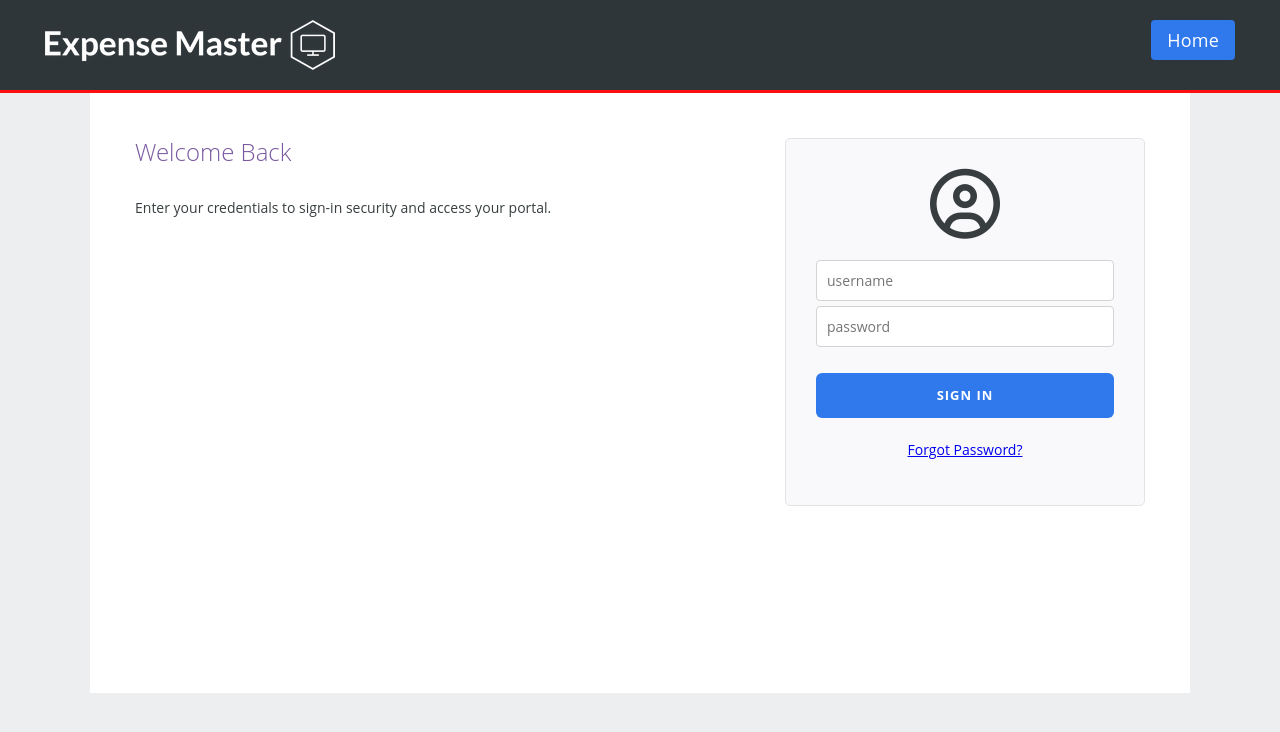
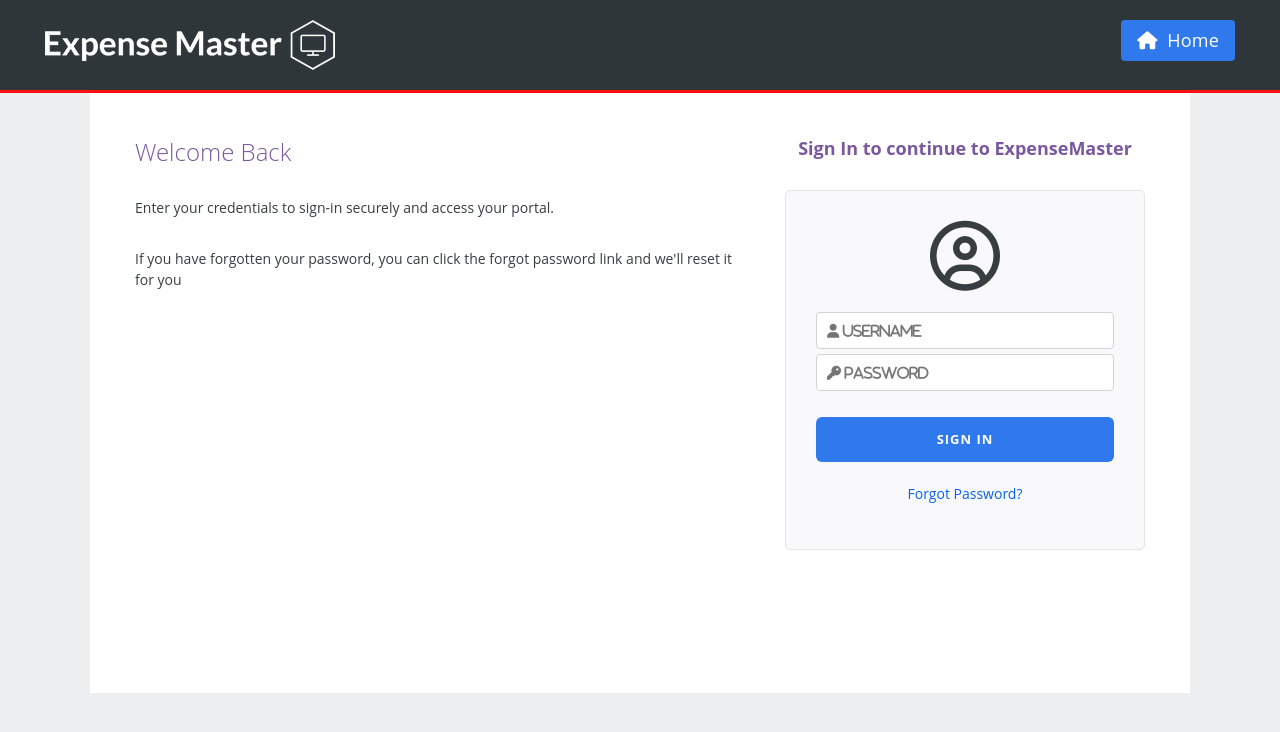
Before and after one commit to smweathe/CSE-CIT-480_Expense_Project, a PHP site: page /ExpenseMaster/login.php in a window 1280 px wide. Shown: the top 732 px of the page. Run offline with PHP 8.4, Linux system fonts and the light colour scheme; some libraries are stand-ins or nearby versions.

Commit message:
Update login.php

```diff
--- a/login.php
+++ b/login.php
@@ -7,6 +7,7 @@
 	}elseif (strpos($url,'error=username')!==false){
 		echo "Username already exists. Please choose another.";
 	}
+  //if a session is started prevent log in again
 ?>
 
 <!DOCTYPE html>
@@ -29,7 +30,7 @@
         <a class="header-logo" href="./index.php"></a>
         <div class="header-login">
 			 <!--Home Button # -->
-			<a class="btn btn-sm btn-alt" href="./index.php">Home</a>
+			<a class="btn btn-sm btn-alt" href="./index.php"><i class="fa fa-home" aria-hidden="true"></i>&nbsp; Home</a>
 			<!-- Logout Redirect to a page at #
 			<a class="btn btn-sm btn-alt" href="#">Log Out</a>-->
         </div>
@@ -37,21 +38,23 @@
       <div class="signup-content">
         <div class="benefits page-body">
           <h3>Welcome Back</h3>
-          <p>Enter your credentials to sign-in security and access your portal.</p>
+          <p>Enter your credentials to sign-in securely and access your portal.</p>
+          <p>If you have forgotten your password, you can click the forgot password link and we'll reset it for you</p>
         </div>
 
     <div class="signup page-sidebar">
+      <h5><center>Sign In to continue to ExpenseMaster</center></h5>
          <form action="includes/login.inc.php" class="gtm_login_form" id="login" method="post">
     				<div class="input-group">
-            <center><i class="fa fa-user-circle-o fa-5x" aria-hidden="true"></i></center>
-            <br>
-					  <input type="text" class="required" name="uid" placeholder="username" tabindex="4" style="margin-bottom: 5px"><sup class="required" title="Required"></sup>
-    				  <input type="password" class="required" name="pwd" placeholder="password" tabindex="5" style="margin-bottom: 5px"><sup class="required" title="Required"></sup>
+            		<center><i class="fa fa-user-circle-o fa-5x" aria-hidden="true"></i></center>
+            		<br>
+					   <input type="text" class="required" name="uid" placeholder="&#61447; username" tabindex="4" style="margin-bottom: 5px; font-family: 'FontAwesome';"><sup class="required" title="Required"></sup>
+    				 <input type="password" class="required" name="pwd" placeholder="&#xf084; password" tabindex="5" style="margin-bottom: 5px; font-family: 'FontAwesome';"><sup class="required" title="Required"></sup>
     				  <br><br>
     				<input class="btn btn-alt full-width" href="./account.php" tabindex="7" type="submit" value="Sign In" />
             <br><br>
-            <center><a href="./forgotpwd.php">Forgot Password?</a></center>
-			   </form>
+            <center><a href="./forgotpwd.php" style="color: #0861F0;text-decoration: none;">Forgot Password?</a></center>
+		</form>
 		</div>
       </div>
     </div>
```
